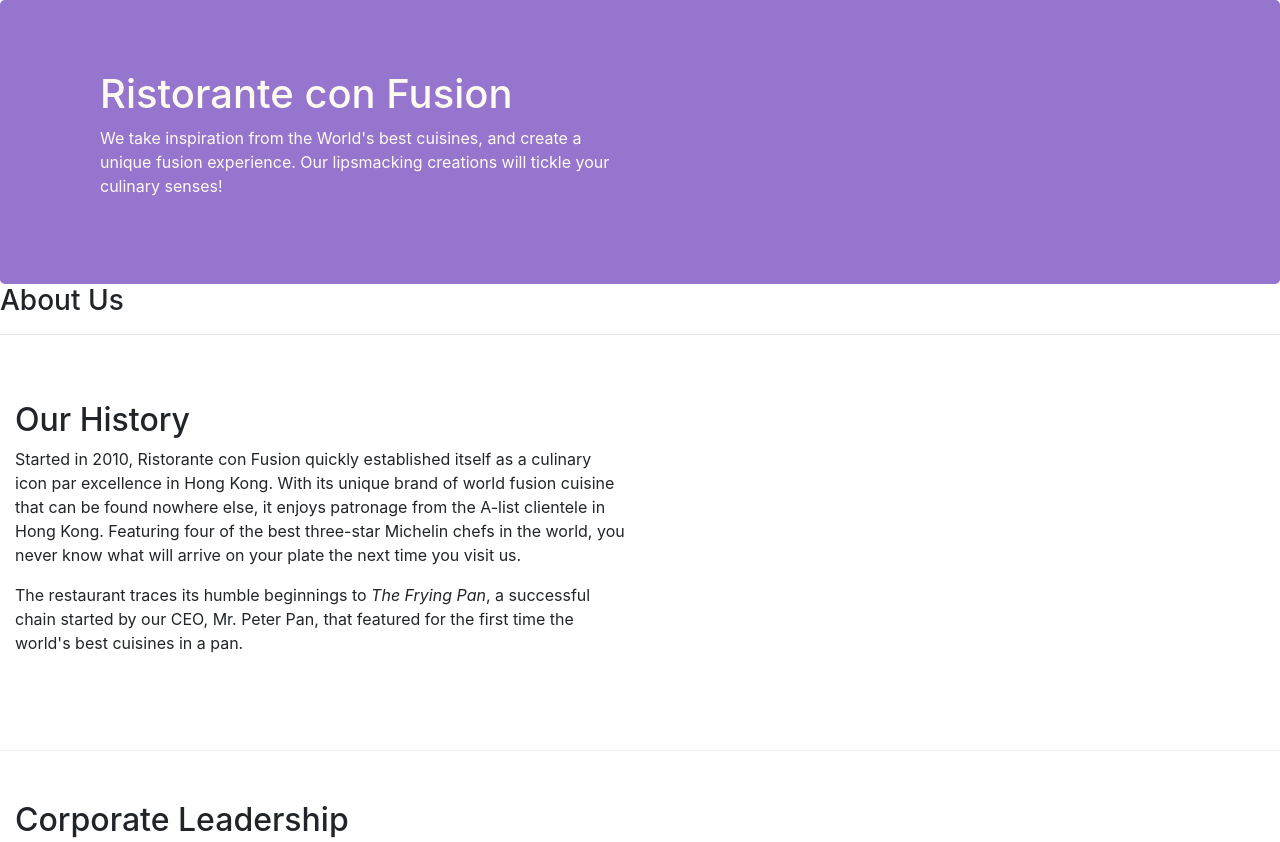
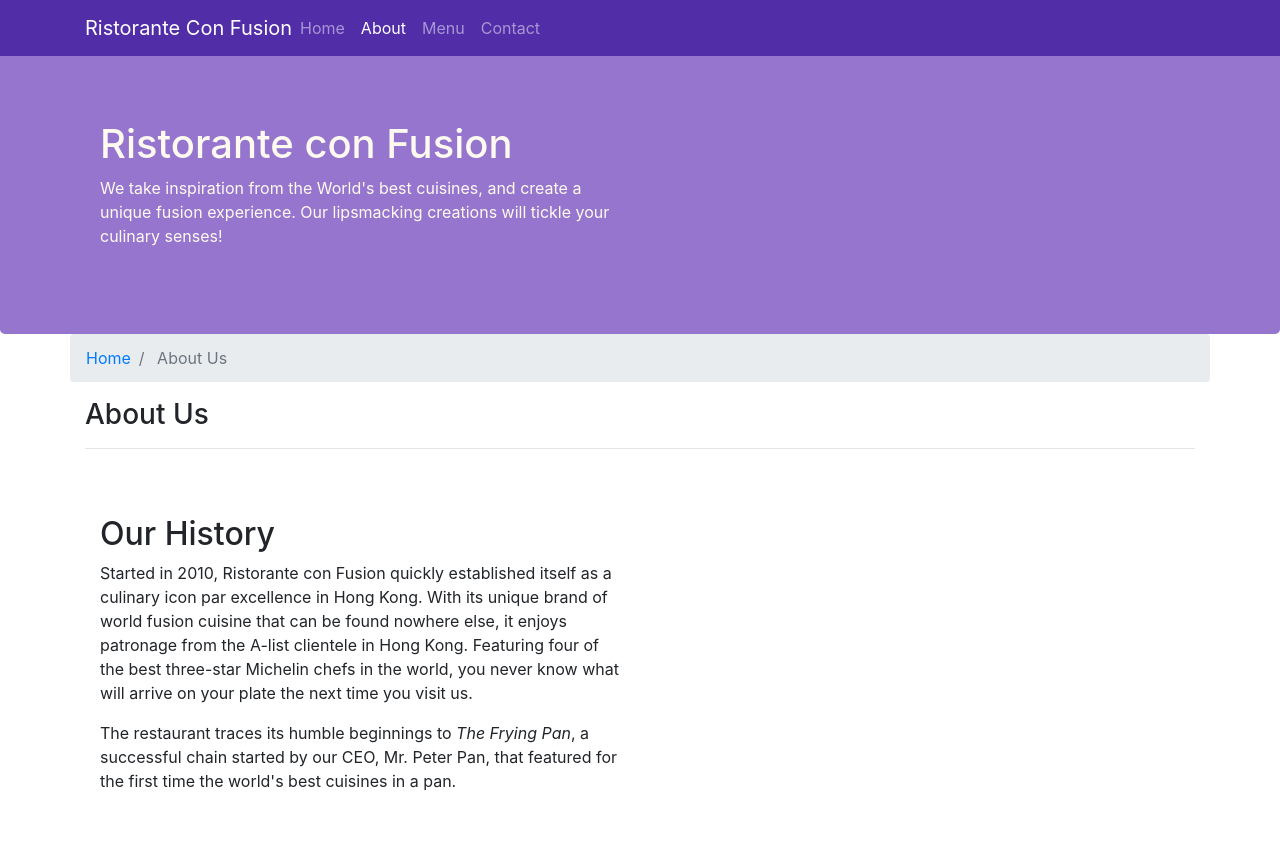
Before and after one commit to principyto/Coursera, a website: page aboutus.html in a window 1280 px wide. Shown: the top 842 px of the page. Drawn offline with nearby package versions, Linux system fonts and the light colour scheme.

Commit message:
navbar & breadcrumb

```diff
--- a/aboutus.html
+++ b/aboutus.html
@@ -15,7 +15,42 @@
 </head>
 
 <body>
+    <nav class="navbar navbar-dark navbar-expand-sm fixed-top">
+        <div class="container">
+            <button class="navbar-toggler" type="button" data-toggle="collapse" data-target="#Navbar">
+                <span class="navbar-toggler-icon">
 
+                </span>
+            </button>
+            <a class="navbar-brand mr-auto" href="./index.html">
+                Ristorante Con Fusion
+            </a>
+            <div class="collapse navbar-collapse" id="Navbar">
+                <ul class="navbar-nav mr-auto">
+                    <li class="nav-item">
+                        <a class="nav-link" href="./index.html">
+                            Home
+                        </a>
+                    </li>
+                    <li class="nav-item active">
+                        <a class="nav-link" href="#">
+                            About
+                        </a>
+                    </li>
+                    <li class="nav-item">
+                        <a class="nav-link" href="#">
+                            Menu
+                        </a>
+                    </li>
+                    <li class="nav-item">
+                        <a class="nav-link" href="#">
+                            Contact
+                        </a>
+                    </li>
+                </ul>
+            </div>
+        </div>
+    </nav>
     <header class="jumbotron">
         <div class="container">
             <div class="row row-header">
@@ -29,9 +64,19 @@
         </div>
     </header>
 
-    <div>
-        <div>
-            <div>
+    <div class="container">
+        <div class="row">
+            <ol class="col-12 breadcrumb">
+                <li class="breadcrumb-item">
+                    <a href="./index.html">
+                        Home
+                    </a>
+                </li>
+                <li class="breadcrumb-item active">
+                    About Us
+                </li>
+            </ol>
+            <div class="col-12">
                <h3>About Us</h3>
                <hr>
             </div>
@@ -70,7 +115,7 @@
                 <div class="col-4 offset-1 col-sm-2">
                     <h5>Links</h5>
                     <ul class="list-unstyled">
-                        <li><a href="#">Home</a></li>
+                        <li><a href="./index.html">Home</a></li>
                         <li><a href="#">About</a></li>
                         <li><a href="#">Menu</a></li>
                         <li><a href="#">Contact</a></li>
--- a/css/styles.css
+++ b/css/styles.css
@@ -28,3 +28,11 @@
     margin: 0px;
     color: #0f0f0f;
 }
+body{
+    padding: 50px 0px 0px 0px;
+    z-index: 0;
+}
+
+.navbar-dark{
+    background-color: #512da8;
+}
```
Also changed, not shown: index.html (+36 -1 lines).
